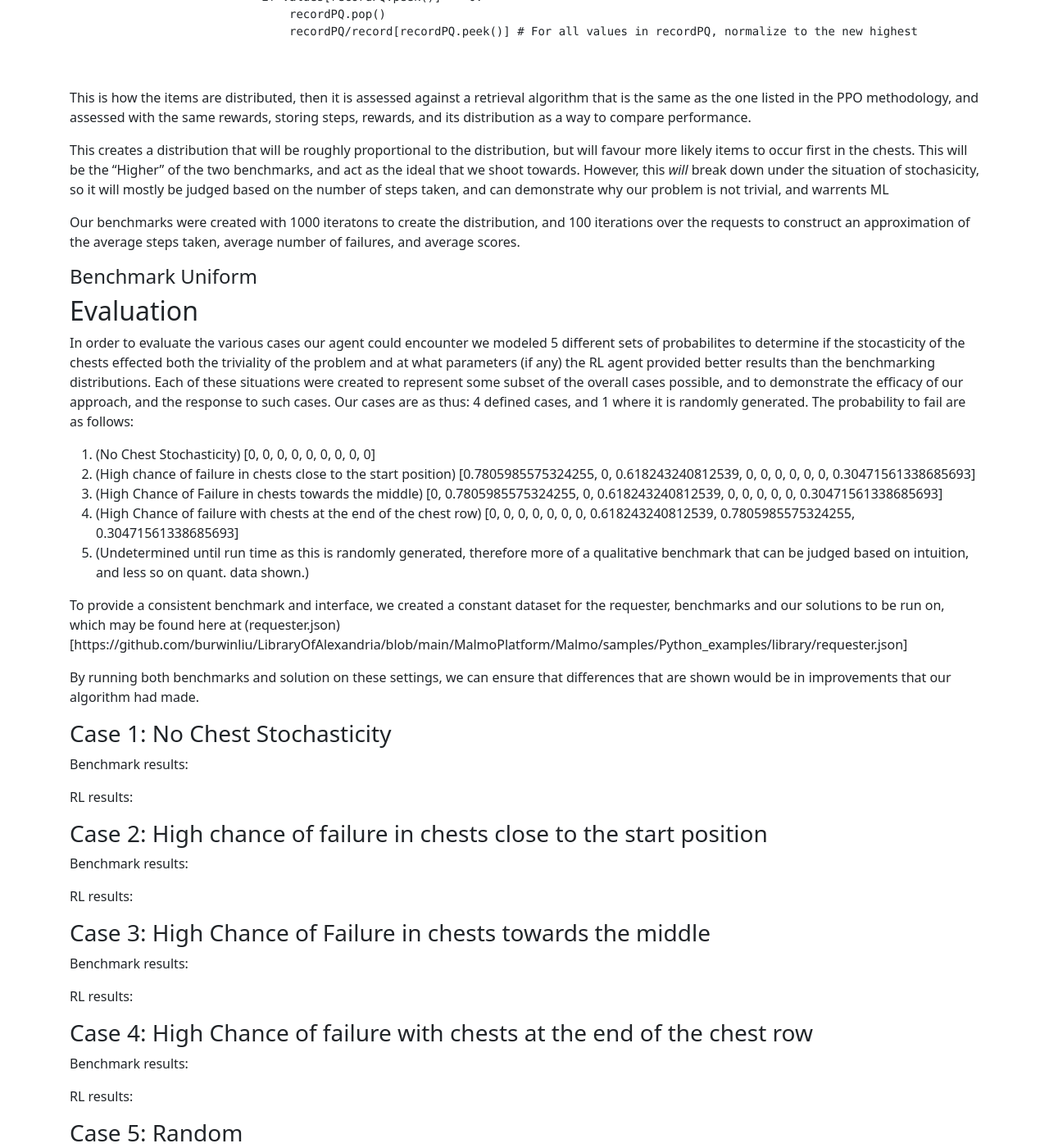
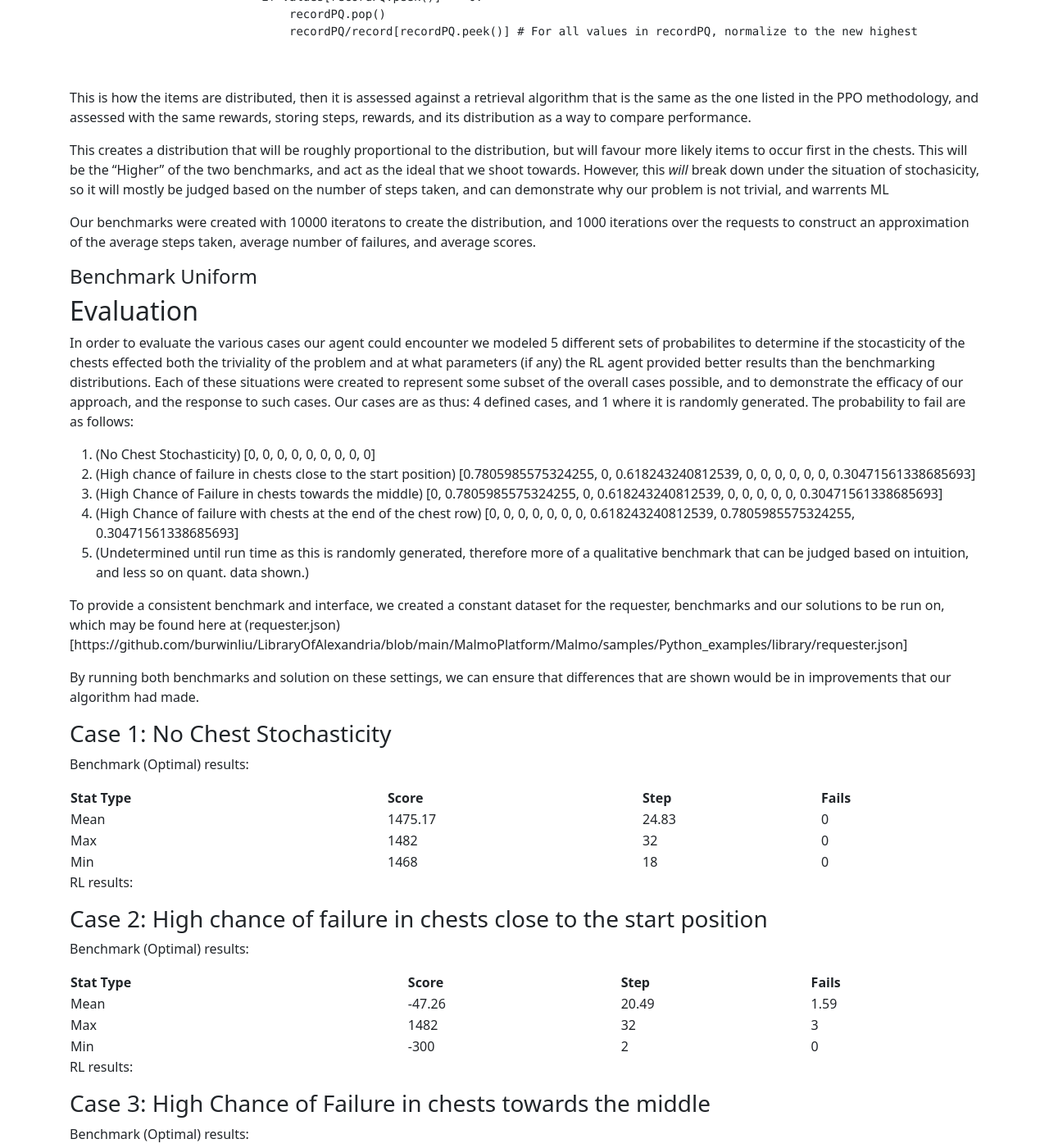
Before and after one commit to burwinliu-zz/LibraryOfAlexandria, a Jekyll site: the page built from docs/final.md, in a window 1280 px wide and 1400 px high, scrolled down 6323 px. Shown: the whole window at 82% size. Built offline with Jekyll 4.4.1, drawn with Linux system fonts in a browser that asks for light colours; some of the changed text lies outside the part shown.

Commit message:
finishing data addition to eval section

```diff
--- a/docs/final.md
+++ b/docs/final.md
@@ -151,8 +151,8 @@ The rewards were calculated the same way as described in the project summary wit
 ### Benchmark Approach
 Our benchmarks that we compared our approach against were both algorithmic designs that were given the same setup as our solution, with similar information provided (an interface to get reward and requests) whose performance will be compared against our solution.
 
-#### Benchmark Greedy
-Our "Greedy" benchmark's distribution (file found in [here](https://github.com/burwinliu/LibraryOfAlexandria/blob/main/MalmoPlatform/Malmo/samples/Python_examples/library/Benchmark.py)) is generated by 2 basic steps:
+#### Benchmark Optimal
+Our "Optimal" benchmark's distribution (file found in [here](https://github.com/burwinliu/LibraryOfAlexandria/blob/main/MalmoPlatform/Malmo/samples/Python_examples/library/Benchmark.py)) is generated by 2 basic steps:
 <ol>
     <li>
         Gather the estimated distribution of the requester
@@ -201,7 +201,7 @@ This is how the items are distributed, then it is assessed against a retrieval a
 
 This creates a distribution that will be roughly proportional to the distribution, but will favour more likely items to occur first in the chests. This will be the "Higher" of the two benchmarks, and act as the ideal that we shoot towards. However, this *will* break down under the situation of stochasicity, so it will mostly be judged based on the number of steps taken, and can demonstrate why our problem is not trivial, and warrents ML
 
-Our benchmarks were created with 1000 iteratons to create the distribution, and 100 iterations over the requests to construct an approximation of the average steps taken, average number of failures, and average scores.
+Our benchmarks were created with 10000 iteratons to create the distribution, and 1000 iterations over the requests to construct an approximation of the average steps taken, average number of failures, and average scores.
 
 #### Benchmark Uniform
 
@@ -221,31 +221,130 @@ By running both benchmarks and solution on these settings, we can ensure that di
 
 ### Case 1: No Chest Stochasticity
 
-Benchmark results:
-
+Benchmark (Optimal) results:
+<table style="width:100%">
+  <tr>
+    <th>Stat Type</th>
+    <th>Score</th>
+    <th>Step</th>
+    <th>Fails</th>
+  </tr>
+  <tr>
+    <td>Mean</td>
+    <td>1475.17</td>
+    <td>24.83</td>
+    <td>0</td>
+  </tr>
+  <tr>
+    <td>Max</td>
+    <td>1482</td>
+    <td>32</td>
+    <td>0</td>
+  </tr>
+  <tr>
+    <td>Min</td>
+    <td>1468</td>
+    <td>18</td>
+    <td>0</td>
+  </tr>
+</table>
 
 RL results:
 
 
 
 ### Case 2: High chance of failure in chests close to the start position
-
-Benchmark results:
-
+Benchmark (Optimal) results:
+<table style="width:100%">
+  <tr>
+    <th>Stat Type</th>
+    <th>Score</th>
+    <th>Step</th>
+    <th>Fails</th>
+  </tr>
+  <tr>
+    <td>Mean</td>
+    <td>-47.26</td>
+    <td>20.49</td>
+    <td>1.59</td>
+  </tr>
+  <tr>
+    <td>Max</td>
+    <td>1482</td>
+    <td>32</td>
+    <td>3</td>
+  </tr>
+  <tr>
+    <td>Min</td>
+    <td>-300</td>
+    <td>2</td>
+    <td>0</td>
+  </tr>
+</table>
 
 RL results:
 
 ### Case 3: High Chance of Failure in chests towards the middle
-Benchmark results:
-
+Benchmark (Optimal) results:
+<table style="width:100%">
+  <tr>
+    <th>Stat Type</th>
+    <th>Score</th>
+    <th>Step</th>
+    <th>Fails</th>
+  </tr>
+  <tr>
+    <td>Mean</td>
+    <td>902.97</td>
+    <td>23.51</td>
+    <td>0.373</td>
+  </tr>
+  <tr>
+    <td>Max</td>
+    <td>1482</td>
+    <td>32</td>
+    <td>2</td>
+  </tr>
+  <tr>
+    <td>Min</td>
+    <td>-200</td>
+    <td>18</td>
+    <td>0</td>
+  </tr>
+</table>
 
 RL results:
 
 
 
 ### Case 4: High Chance of failure with chests at the end of the chest row
-Benchmark results:
-
+Benchmark (Optimal) results:
+<table style="width:100%">
+  <tr>
+    <th>Stat Type</th>
+    <th>Score</th>
+    <th>Step</th>
+    <th>Fails</th>
+  </tr>
+  <tr>
+    <td>Mean</td>
+    <td>1474.70</td>
+    <td>25.296</td>
+    <td>0</td>
+  </tr>
+  <tr>
+    <td>Max</td>
+    <td>1482</td>
+    <td>32</td>
+    <td>0</td>
+  </tr>
+  <tr>
+    <td>Min</td>
+    <td>1468</td>
+    <td>18</td>
+    <td>0</td>
+  </tr>
+</table>
 
 RL results:
 
```
Also changed, not shown: 1 other file.
